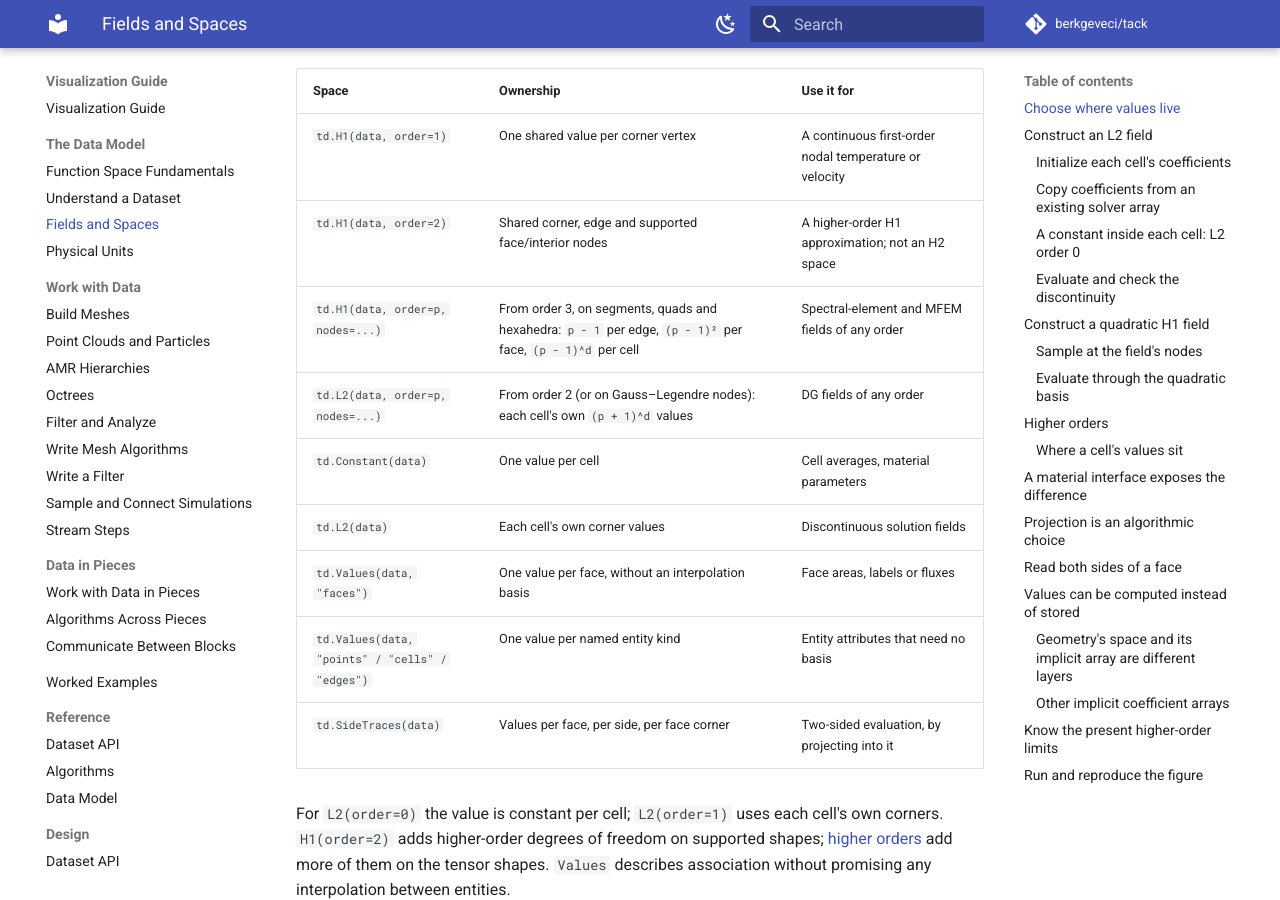
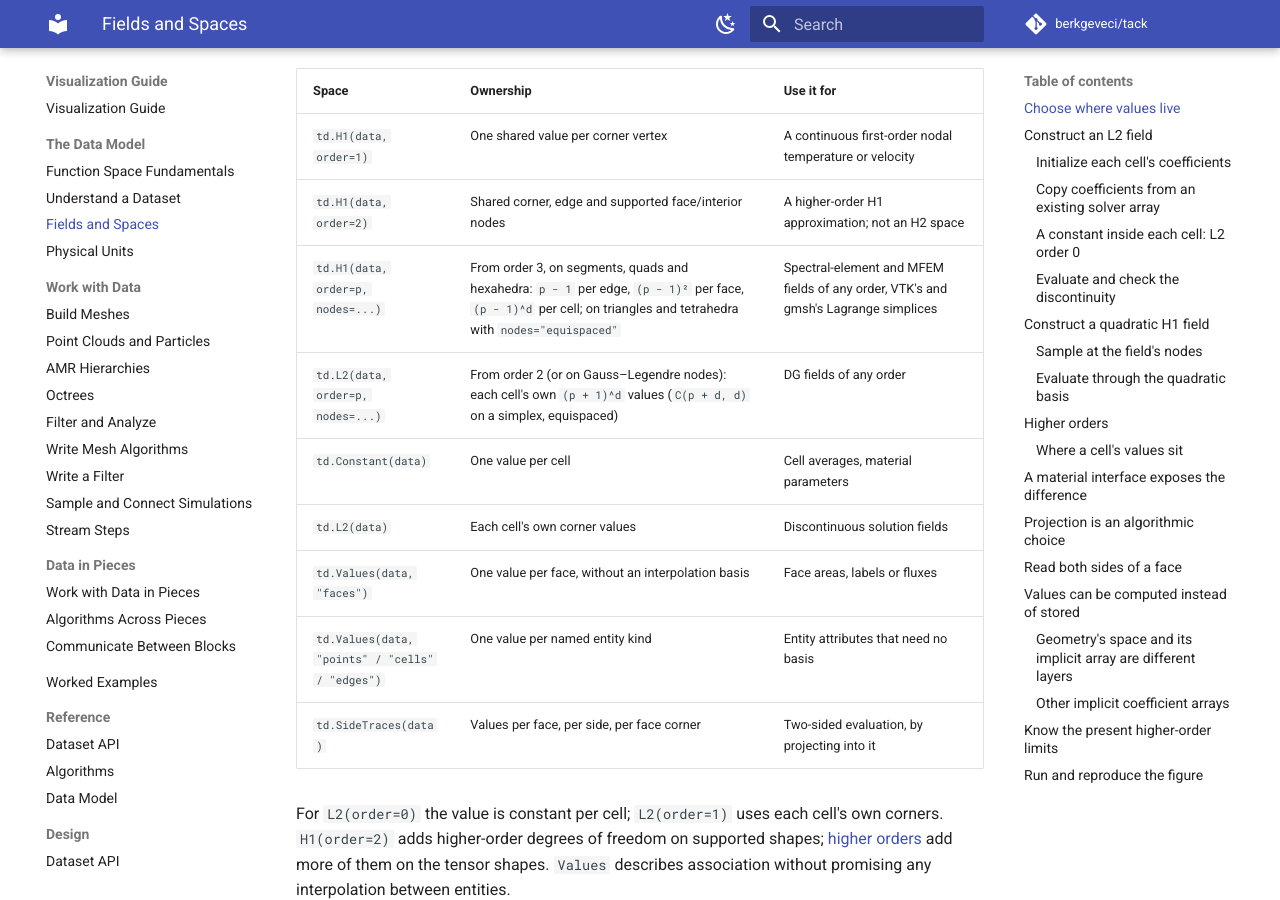
Before and after one commit to berkgeveci/tack, an MkDocs documentation site: the page built from docs/vis-guide/03-fields-and-spaces.md, in a window 1280 px wide and 900 px high, scrolled down 446 px. Built offline with MkDocs 1.6.1 and Material for MkDocs 9.7.7, drawn with Linux system fonts in a browser that asks for light colours; comment, search, counter and statistics services are not loaded; the version menu is left out.

Commit message:
Docs for simplices of any order: the spaces' docstrings, contour's, the guide's table, the reference, CLAUDE.md, a changelog entry

```diff
--- a/docs/vis-guide/03-fields-and-spaces.md
+++ b/docs/vis-guide/03-fields-and-spaces.md
@@ -17,8 +17,8 @@ mesh and have runnable examples below.
 |---|---|---|
 | `td.H1(data, order=1)` | One shared value per corner vertex | A continuous first-order nodal temperature or velocity |
 | `td.H1(data, order=2)` | Shared corner, edge and supported face/interior nodes | A higher-order H1 approximation; not an H2 space |
-| `td.H1(data, order=p, nodes=...)` | From order 3, on segments, quads and hexahedra: `p - 1` per edge, `(p - 1)²` per face, `(p - 1)^d` per cell | Spectral-element and MFEM fields of any order |
-| `td.L2(data, order=p, nodes=...)` | From order 2 (or on Gauss–Legendre nodes): each cell's own `(p + 1)^d` values | DG fields of any order |
+| `td.H1(data, order=p, nodes=...)` | From order 3, on segments, quads and hexahedra: `p - 1` per edge, `(p - 1)²` per face, `(p - 1)^d` per cell; on triangles and tetrahedra with `nodes="equispaced"` | Spectral-element and MFEM fields of any order, VTK's and gmsh's Lagrange simplices |
+| `td.L2(data, order=p, nodes=...)` | From order 2 (or on Gauss–Legendre nodes): each cell's own `(p + 1)^d` values (`C(p + d, d)` on a simplex, equispaced) | DG fields of any order |
 | `td.Constant(data)` | One value per cell | Cell averages, material parameters |
 | `td.L2(data)` | Each cell's own corner values | Discontinuous solution fields |
 | `td.Values(data, "faces")` | One value per face, without an interpolation basis | Face areas, labels or fluxes |
--- a/docs/vis-guide/reference/dataset-api.md
+++ b/docs/vis-guide/reference/dataset-api.md
@@ -192,7 +192,7 @@ array accesses.
 
 | Space | Values | Interpolated | Topologies |
 |---|---|---|---|
-| `H1(data, order=1)` | one per point, shared by the cells around it; order 2 adds one per edge and quad face; order `p` (`nodes=`) `p - 1` per edge, `(p - 1)^2` per quad face, `(p - 1)^d` per cell | yes, continuous | order 1 on all; order 2 on tetrahedra, hexahedra, voxels, wedges, triangles, quads and pixels; any order on segments, quads, pixels, hexahedra and voxels |
+| `H1(data, order=1)` | one per point, shared by the cells around it; order 2 adds one per edge and quad face; order `p` (`nodes=`) `p - 1` per edge, `(p - 1)^2` per quad face, `(p - 1)^d` per cell | yes, continuous | order 1 on all; order 2 on tetrahedra, hexahedra, voxels, wedges, triangles, quads and pixels; any order on segments, quads, pixels, hexahedra and voxels, and on triangles and tetrahedra with `nodes="equispaced"` (`(p - 1)(p - 2)/2` per triangle face, `(p - 1)(p - 2)(p - 3)/6` per tetrahedron) |
 | `L2(data, order=1)` | each cell's own copies: order 1 one per corner, order 0 one per cell; `order` may be an array, one order per cell; a tensor basis' values in blocks or cell-fastest (`layout=`, by device by default) | yes, discontinuous | shape-based |
 | `Constant(data)` | one per cell | yes, constant in the cell | all |
 | `Values(data, on, oriented=False)` | one per point, edge, face or cell: data about the entity, with no basis | no | all |
```
Also changed, not shown: CLAUDE.md (+1 -1 lines), changelog.d/simplex-order.md (added, +13 -0 lines), 4 other files.
